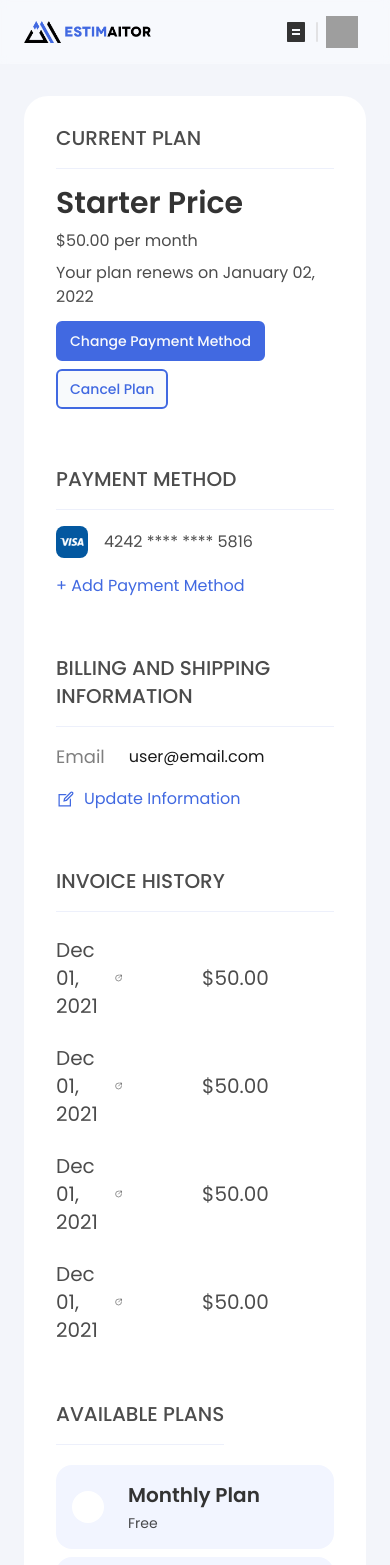
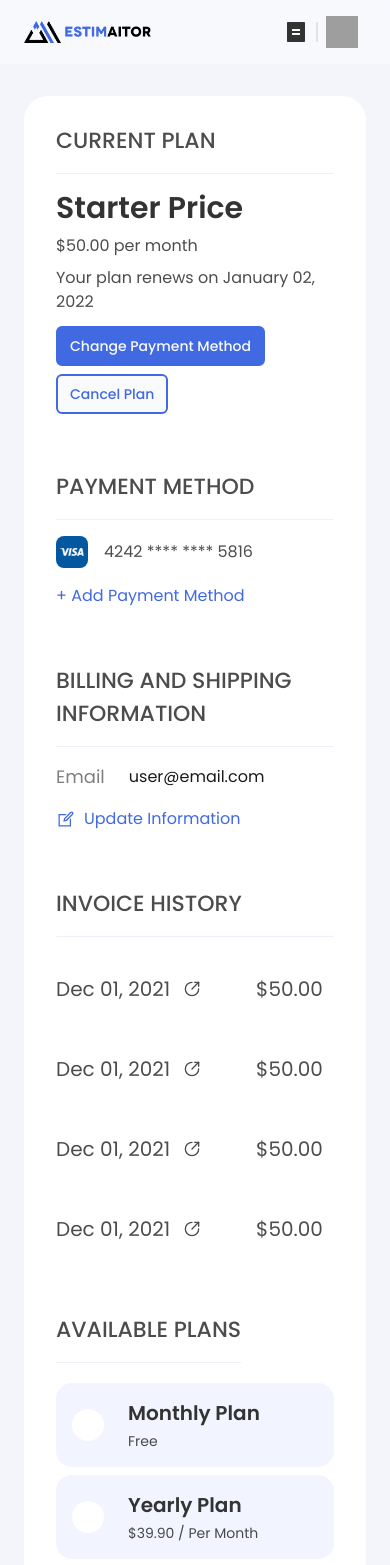
Before and after one commit to Rao-Hamza853/Estimaitor-ReactJS, a React (Vite) app: page /bill in a window 390 px wide. Shown: the top 1565 px of the page. Built offline with nearby package versions, Linux system fonts and the light colour scheme; grey boxes are pictures that could not be loaded; what tailwindcss-motion would draw is missing.

Commit message:
profile-page and bill-page modi

```diff
--- a/src/components/bills.jsx
+++ b/src/components/bills.jsx
@@ -1,128 +1,177 @@
-import CancelPlanBtn from './ui/cancel-plan-btn'
-import PaymentMethodBtn from './ui/payment-method-btn'
-import visaLogo from '../assets/img/visa-logo.png'
-import DefaultBtn from './ui/default-btn'
+import CancelPlanBtn from "./ui/cancel-plan-btn";
+import PaymentMethodBtn from "./ui/payment-method-btn";
+import visaLogo from "../assets/img/visa-logo.png";
+import DefaultBtn from "./ui/default-btn";
 import { LiaEditSolid } from "react-icons/lia";
 import { LuCircleArrowOutUpRight } from "react-icons/lu";
 import { FaCheckCircle } from "react-icons/fa";
-import { useState } from 'react';
-import UpdatePlanBtn from './ui/update-plan-btn';
-import UpdatePlanBtn1 from './ui/update-plan-btn1';
+import { useState } from "react";
+import UpdatePlanBtn from "./ui/update-plan-btn";
+import UpdatePlanBtn1 from "./ui/update-plan-btn1";
 
 const Bills = () => {
-  const [isCheck, setIsCheck] = useState(false)
-  const [isCheck1, setIsCheck1] = useState(false)
+  const [isCheck, setIsCheck] = useState(false);
+  const [isCheck1, setIsCheck1] = useState(false);
   return (
-    <div className='bg-[#F3F5FA] pt-24 p-6 md:p-10 md:pt-28 lg:p-16 lg:pt-28'>
-      <div className='bg-white py-7 px-8 space-y-14 rounded-3xl lg:py-10 lg:px-16'>
-
-        <div className='space-y-4 md:space-y-6'>
-          <p className='text-xl text-black opacity-70 font-[450] border-b border-[#E6EAF9] pb-4'>CURRENT PLAN</p>
-          <div className='flex flex-col gap-3 md:justify-between md:flex-row'>
-            <div className='space-y-2'>
-              <h1 className='text-3xl text-[#333333] font-semibold'>Starter Price</h1>
-              <p className='text-base text-black opacity-70'>$50.00 per month</p>
-              <p className='text-base text-black opacity-70'>Your plan renews on January 02, 2022</p>
+    <div className="bg-[#F3F5FA] pt-24 p-6 md:p-10 md:pt-28 lg:p-16 lg:pt-28">
+      <div className="bg-white py-7 px-8 space-y-14 rounded-3xl lg:py-10 lg:px-16">
+        <div className="space-y-4 md:space-y-6">
+          <p className="text-[22px] text-black opacity-70 font-[450] border-b border-[#E6EAF9] pb-4">
+            CURRENT PLAN
+          </p>
+          <div className="flex flex-col gap-3 md:justify-between md:flex-row">
+            <div className="space-y-2">
+              <h1 className="text-3xl text-[#333333] font-semibold">
+                Starter Price
+              </h1>
+              <p className="text-base text-black opacity-70">
+                $50.00 per month
+              </p>
+              <p className="text-base text-black opacity-70">
+                Your plan renews on January 02, 2022
+              </p>
             </div>
-            <div className='flex flex-col items-start gap-2 lg:flex-row'>
-              <PaymentMethodBtn/>
-              <CancelPlanBtn/>
+            <div className="flex flex-col items-start gap-2 lg:flex-row">
+              <PaymentMethodBtn />
+              <CancelPlanBtn />
             </div>
           </div>
         </div>
 
-        <div className='space-y-4 md:space-y-6'>
-          <p className='text-xl text-black opacity-70 font-[450] border-b border-[#E6EAF9] pb-4'>PAYMENT METHOD</p>
-          <div className='flex items-center gap-x-4'>
-            <div className='bg-[#0358A0] aspect-square w-8 px-1 flex justify-center items-center rounded-lg'>
+        <div className="space-y-4 md:space-y-6">
+          <p className="text-[22px] text-black opacity-70 font-[450] border-b border-[#E6EAF9] pb-4">
+            PAYMENT METHOD
+          </p>
+          <div className="flex items-center gap-x-4">
+            <div className="bg-[#0358A0] aspect-square w-8 px-1 flex justify-center items-center rounded-lg">
               <img src={visaLogo} alt="visa-logo" />
             </div>
-            <p className='text-base text-black opacity-70 md:pr-12 lg:text-lg'>4242 **** **** 5816</p>
-            <DefaultBtn/>
+            <p className="text-base text-black opacity-70 md:pr-12 lg:text-lg">
+              4242 **** **** 5816
+            </p>
+            <DefaultBtn />
           </div>
-          <p className='text-base text-[#4169E1] lg:text-lg cursor-pointer'>+ Add Payment Method</p>
+          <p className="text-base text-[#4169E1] lg:text-lg cursor-pointer">
+            + Add Payment Method
+          </p>
         </div>
 
-        <div className='space-y-4 md:space-y-6'>
-          <p className='text-xl text-black opacity-70 font-[450] border-b border-[#E6EAF9] pb-4'>BILLING AND SHIPPING INFORMATION</p>
-            <div className='flex items-center gap-x-6 md:gap-x-12'>
-              <p className='text-lg text-black opacity-50 lg:text-xl'>Email</p>
-              <p className='text-base text-black opacity-90 lg:text-lg'>user@email.com</p>
-            </div>
-            <div className='flex items-center gap-x-2'>
-            <LiaEditSolid className='text-xl text-[#4169E1]'/>
-            <p className='text-base text-[#4169E1] lg:text-lg'>Update Information</p>
+        <div className="space-y-4 md:space-y-6">
+          <p className="text-[22px] text-black opacity-70 font-[450] border-b border-[#E6EAF9] pb-4">
+            BILLING AND SHIPPING INFORMATION
+          </p>
+          <div className="flex items-center gap-x-6 md:gap-x-12">
+            <p className="text-lg text-black opacity-50 lg:text-xl">Email</p>
+            <p className="text-base text-black opacity-90 lg:text-lg">
+              user@email.com
+            </p>
+          </div>
+          <div className="flex items-center gap-x-2">
+            <LiaEditSolid className="text-xl text-[#4169E1]" />
+            <p className="text-base text-[#4169E1] lg:text-lg">
+              Update Information
+            </p>
           </div>
         </div>
 
-        <div className='space-y-6 overflow-x-auto'>
-         <p className='text-xl text-black opacity-70 font-[450] border-b border-[#E6EAF9] pb-4'>INVOICE HISTORY</p>
-          <div className='flex items-center gap-x-20 lg:gap-x-40'>
-            <div className='flex items-center gap-x-2'>
-              <p className='text-xl text-black opacity-70'>Dec 01, 2021</p>
-              <LuCircleArrowOutUpRight className='text-black opacity-70'/>
+        <div className="space-y-6">
+          <p className="text-[22px] text-black opacity-70 font-[450] border-b border-[#E6EAF9] pb-4">
+            INVOICE HISTORY
+          </p>
+          <div className="space-y-6 overflow-x-auto">
+            <div className="flex items-center gap-x-14 md:gap-x-[4.7rem] lg:gap-x-28 2xl:gap-x-36">
+              <div className="flex items-center md:gap-x-2">
+                <p className="text-xl text-black opacity-70 w-32 md:w-auto">Dec 01, 2021</p>
+                <LuCircleArrowOutUpRight className="text-black opacity-70" />
+              </div>
+              <p className="text-xl text-black opacity-70">$50.00</p>
+              <button className="px-2.5 py-1 text-[#4169E1] text-sm bg-[#D9E1F9] rounded-md hover:bg-[#c9d1e8]">
+                Active
+              </button>
+              <p className="text-xl text-black opacity-70">Starter Price</p>
             </div>
-            <p className='text-xl text-black opacity-70'>$50.00</p>
-            <button className='px-2.5 py-1 text-[#4169E1] text-sm bg-[#D9E1F9] rounded-md hover:bg-[#c9d1e8]'>Active</button>
-            <p className='text-xl text-black opacity-70'>Starter Price</p>
-          </div>
-          <div className='flex items-center gap-x-20 lg:gap-x-40'>
-            <div className='flex items-center gap-x-2'>
-              <p className='text-xl text-black opacity-70'>Dec 01, 2021</p>
-              <LuCircleArrowOutUpRight className='text-black opacity-70'/>
+            <div className="flex items-center gap-x-14 md:gap-x-[4.7rem] lg:gap-x-28 2xl:gap-x-36">
+              <div className="flex items-center md:gap-x-2">
+                <p className="text-xl text-black opacity-70 w-32 md:w-auto">Dec 01, 2021</p>
+                <LuCircleArrowOutUpRight className="text-black opacity-70" />
+              </div>
+              <p className="text-xl text-black opacity-70">$50.00</p>
+              <button className="px-2.5 py-1 text-[#4169E1] text-sm bg-[#D9E1F9] rounded-md hover:bg-[#c9d1e8]">
+                Active
+              </button>
+              <p className="text-xl text-black opacity-70">Starter Price</p>
             </div>
-            <p className='text-xl text-black opacity-70'>$50.00</p>
-            <button className='px-2.5 py-1 text-[#4169E1] text-sm bg-[#D9E1F9] rounded-md hover:bg-[#c9d1e8]'>Active</button>
-            <p className='text-xl text-black opacity-70'>Starter Price</p>
-          </div>
-          <div className='flex items-center gap-x-20 lg:gap-x-40'>
-            <div className='flex items-center gap-x-2'>
-              <p className='text-xl text-black opacity-70'>Dec 01, 2021</p>
-              <LuCircleArrowOutUpRight className='text-black opacity-70'/>
+            <div className="flex items-center gap-x-14 md:gap-x-[4.7rem] lg:gap-x-28 2xl:gap-x-36">
+              <div className="flex items-center md:gap-x-2">
+                <p className="text-xl text-black opacity-70 w-32 md:w-auto">Dec 01, 2021</p>
+                <LuCircleArrowOutUpRight className="text-black opacity-70" />
+              </div>
+              <p className="text-xl text-black opacity-70">$50.00</p>
+              <button className="px-2.5 py-1 text-[#4169E1] text-sm bg-[#D9E1F9] rounded-md hover:bg-[#c9d1e8]">
+                Active
+              </button>
+              <p className="text-xl text-black opacity-70">Starter Price</p>
             </div>
-            <p className='text-xl text-black opacity-70'>$50.00</p>
-            <button className='px-2.5 py-1 text-[#4169E1] text-sm bg-[#D9E1F9] rounded-md hover:bg-[#c9d1e8]'>Active</button>
-            <p className='text-xl text-black opacity-70'>Starter Price</p>
-          </div>
-          <div className='flex items-center gap-x-20 lg:gap-x-40'>
-            <div className='flex items-center gap-x-2'>
-              <p className='text-xl text-black opacity-70'>Dec 01, 2021</p>
-              <LuCircleArrowOutUpRight className='text-black opacity-70'/>
+            <div className="flex items-center gap-x-14 md:gap-x-[4.7rem] lg:gap-x-28 2xl:gap-x-36">
+              <div className="flex items-center md:gap-x-2">
+                <p className="text-xl text-black opacity-70 w-32 md:w-auto">Dec 01, 2021</p>
+                <LuCircleArrowOutUpRight className="text-black opacity-70" />
+              </div>
+              <p className="text-xl text-black opacity-70">$50.00</p>
+              <button className="px-2.5 py-1 text-[#4169E1] text-sm bg-[#D9E1F9] rounded-md hover:bg-[#c9d1e8]">
+                Active
+              </button>
+              <p className="text-xl text-black opacity-70">Starter Price</p>
             </div>
-            <p className='text-xl text-black opacity-70'>$50.00</p>
-            <button className='px-2.5 py-1 text-[#4169E1] text-sm bg-[#D9E1F9] rounded-md hover:bg-[#c9d1e8]'>Active</button>
-            <p className='text-xl text-black opacity-70'>Starter Price</p>
           </div>
         </div>
 
-        <div className='space-y-2 md:space-y-3 pb-14 lg:pb-20'>
-          <div className='flex items-start justify-between'>
-            <p className='text-xl text-black opacity-70 font-[450] border-b border-[#E6EAF9] pb-4 mb-3 lg:mb-7'>AVAILABLE PLANS</p>
-            <UpdatePlanBtn/>
+        <div className="space-y-2 md:space-y-3 pb-14 lg:pb-20">
+          <div className="flex items-start justify-between">
+            <p className="text-[22px] text-black opacity-70 font-[450] border-b border-[#E6EAF9] pb-4 mb-3 lg:mb-7">
+              AVAILABLE PLANS
+            </p>
+            <UpdatePlanBtn />
           </div>
-          <div className='bg-[#F2F5FF] flex items-center gap-x-6 p-4 rounded-2xl lg:p-8'>
-            <div onClick={()=>setIsCheck(!isCheck)} className='size-8 bg-white rounded-full border-1 border-[#DADADA]'>
-              {isCheck ? <FaCheckCircle className='size-8 text-[#4169E1]' /> : null}
+          <div className="bg-[#F2F5FF] flex items-center gap-x-6 p-4 rounded-2xl lg:p-8">
+            <div
+              onClick={() => setIsCheck(!isCheck)}
+              className="size-8 bg-white rounded-full border-1 border-[#DADADA]"
+            >
+              {isCheck ? (
+                <FaCheckCircle className="size-8 text-[#4169E1]" />
+              ) : null}
             </div>
-            <div className='space-y-1'>
-              <h2 className='text-xl text-[#333333] font-semibold'>Monthly Plan</h2>
-              <p className='text-sm text-[#000000] opacity-70'>Free</p>
+            <div className="space-y-1">
+              <h2 className="text-xl text-[#333333] font-semibold">
+                Monthly Plan
+              </h2>
+              <p className="text-sm text-[#000000] opacity-70">Free</p>
             </div>
           </div>
-          <div className='bg-[#F2F5FF] flex items-center gap-x-6 p-4 rounded-2xl lg:p-8'>
-            <div onClick={()=>setIsCheck1(!isCheck1)} className='size-8 bg-white rounded-full border-1 border-[#DADADA]'>
-              {isCheck1 ? <FaCheckCircle className='size-8 text-[#4169E1] '/> : null}
+          <div className="bg-[#F2F5FF] flex items-center gap-x-6 p-4 rounded-2xl lg:p-8">
+            <div
+              onClick={() => setIsCheck1(!isCheck1)}
+              className="size-8 bg-white rounded-full border-1 border-[#DADADA]"
+            >
+              {isCheck1 ? (
+                <FaCheckCircle className="size-8 text-[#4169E1] " />
+              ) : null}
             </div>
-            <div className='space-y-1'>
-              <h2 className='text-xl text-[#333333] font-semibold'>Yearly Plan</h2>
-              <p className='text-sm text-[#000000] opacity-70'>$39.90 / Per Month</p>
+            <div className="space-y-1">
+              <h2 className="text-xl text-[#333333] font-semibold">
+                Yearly Plan
+              </h2>
+              <p className="text-sm text-[#000000] opacity-70">
+                $39.90 / Per Month
+              </p>
             </div>
           </div>
-          <UpdatePlanBtn1/>
+          <UpdatePlanBtn1 />
         </div>
       </div>
     </div>
-  )
-}
+  );
+};
 
-export default Bills
+export default Bills;
```
